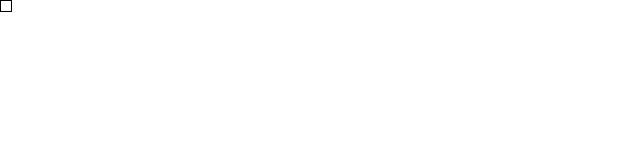
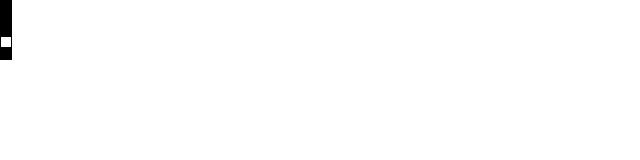
Before and after one commit to dglabella/visual-evac-4.0, a React (Create React App) app: page / in a window 1280 px wide. Shown: the top 160 px of the page, without its empty margins (0-640 px from the left). Built offline with nearby package versions, Linux system fonts and the light colour scheme.

Commit message:
saving progress

```diff
--- a/src/App.jsx
+++ b/src/App.jsx
@@ -2,9 +2,51 @@ import "./styles/App.css";
 import Cell from "./components/Cell";
 
 function App() {
+    const rowsQuantity = 10;
+    const colsQuantity = 10;
+
+    let cellularAutomaton = [];
+
+    for (let i = 0; i < rowsQuantity; i++) {
+        cellularAutomaton[i] = [];
+        for (let j = 0; j < colsQuantity; j++) {
+            cellularAutomaton[i][j] = {
+                isAlive: Math.random() < 0.5 //generate true or false randomlly
+            };
+        }
+    }
+
+    console.log(cellularAutomaton);
+    // console.log([
+    //     { isAlive: true },
+    //     { isAlive: true },
+    //     { isAlive: false },
+    //     { isAlive: true }
+    // ]);
+
+    const list = [
+        {
+            isAlive: Math.random() < 0.5
+        },
+        {
+            isAlive: Math.random() < 0.5
+        },
+        {
+            isAlive: Math.random() < 0.5
+        },
+        {
+            isAlive: Math.random() < 0.5
+        },
+        {
+            isAlive: Math.random() < 0.5
+        }
+    ];
+
     return (
         <div>
-            <Cell></Cell>
+            {list.map((cellState, i) => (
+                <Cell key={i} cellState={cellState} />
+            ))}
         </div>
     );
 }
--- a/src/components/Cell.jsx
+++ b/src/components/Cell.jsx
@@ -1,10 +1,17 @@
 import React from "react";
 import cellStyle from "./../styles/Cell.css";
 
-const className = "Cell";
+const aliveClassName = "Cell-alive";
+const deadClassName = "Cell-dead";
 
-const Cell = () => {
-    return <div className={className} style={cellStyle.Cell}></div>;
+const Cell = (props) => {
+    const cellState = props.cellState;
+    return (
+        <div
+            className={cellState.isAlive ? aliveClassName : deadClassName}
+            style={cellStyle.Cell}
+        />
+    );
 };
 
 export default Cell;
--- a/src/styles/Cell.css
+++ b/src/styles/Cell.css
@@ -1,5 +1,13 @@
-.Cell {
+.Cell-alive {
     width: 10px;
     height: 10px;
     border: solid 1px black;
+    background-color: black;
 }
+
+.Cell-dead {
+    width: 10px;
+    height: 10px;
+    border: solid 1px black;
+    background-color: white;
+}
```
